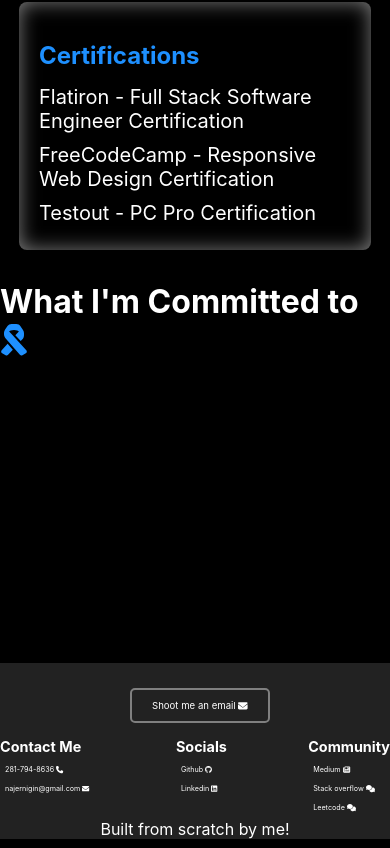
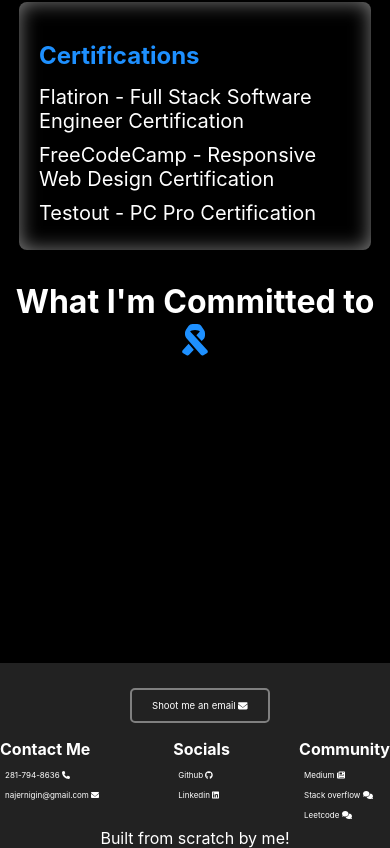
Before and after one commit to Nicholas0305/nicholasjernigin, a React (Create React App) app in the folder client/: page / in a window 390 px wide. Shown: the part 9685-10533 px from the top of the page. Built offline with nearby package versions, Linux system fonts and the light colour scheme.

Commit message:
Overflow issue resolved

```diff
--- a/client/src/App.css
+++ b/client/src/App.css
@@ -60,6 +60,7 @@ body {
   margin-bottom: 300px;
   justify-content: center;
   flex-wrap: wrap;
+  width: 100%;
 }
 .intro-body {
   width: 25%;
@@ -175,14 +176,7 @@ body {
   box-sizing: border-box;
   width: fit-content;
 }
-#bg-video {
-  margin-top: 60px;
-  z-index: -1;
-  width: 100vw;
-  height: 200px;
-  object-fit: cover;
-  filter: "brightness(10%)";
-}
+
 #project-section-container {
   margin-top: 250px;
   margin-bottom: 250px;
@@ -610,13 +604,13 @@ a:hover::after {
     font-size: 60%;
   }
   #contact-container {
-    font-size: 45%;
+    font-size: 50%;
   }
   #socials-container {
-    font-size: 45%;
+    font-size: 50%;
   }
   #community-container {
-    font-size: 45%;
+    font-size: 50%;
   }
 }
 
@@ -626,7 +620,11 @@ a:hover::after {
   justify-content: center;
   align-items: center;
   justify-content: center;
+
   width: 100%;
+}
+#committedTo-section-container h1 {
+  text-align: center;
 }
 .committedTo-card {
   background: black; /* Semi-transparent white background */
```
